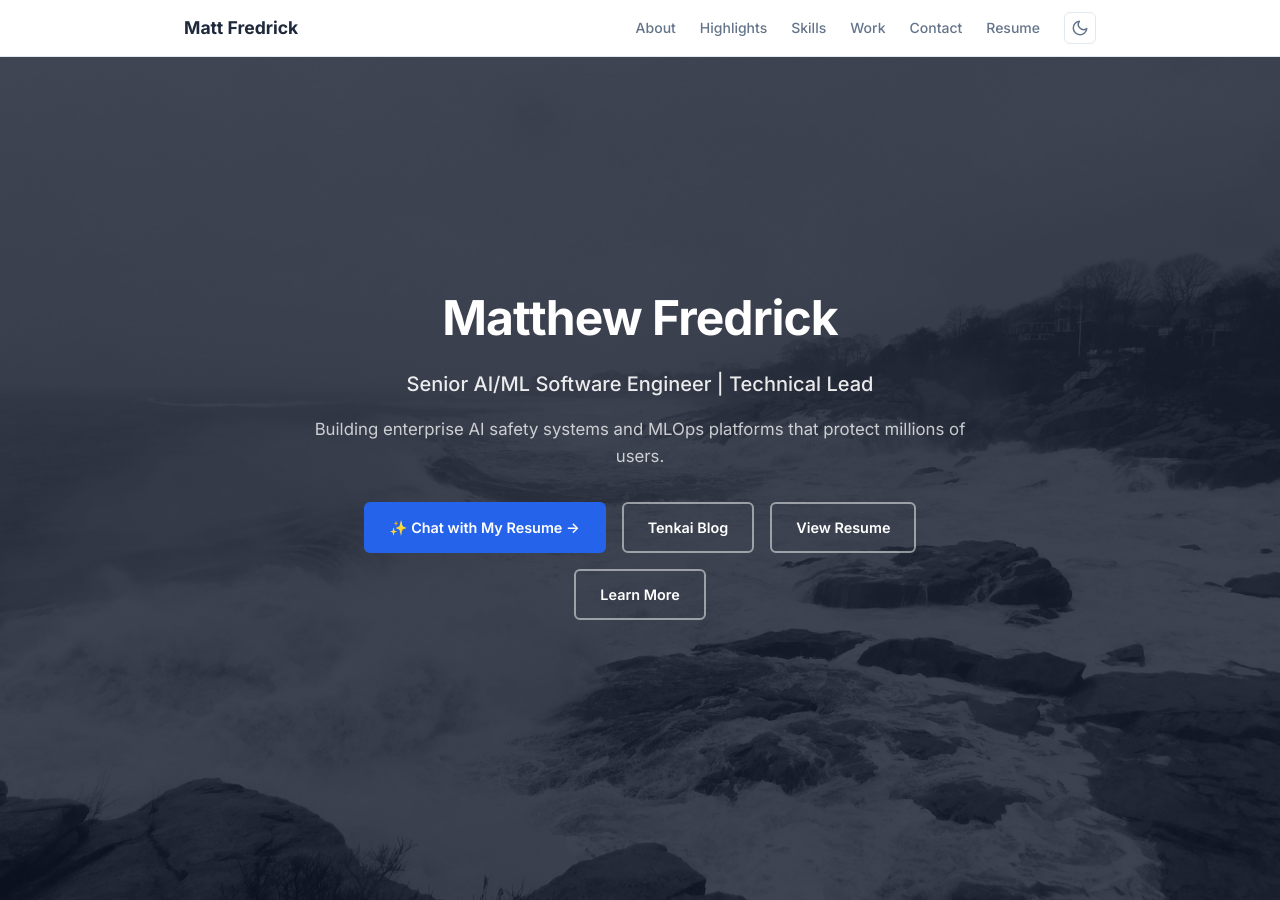
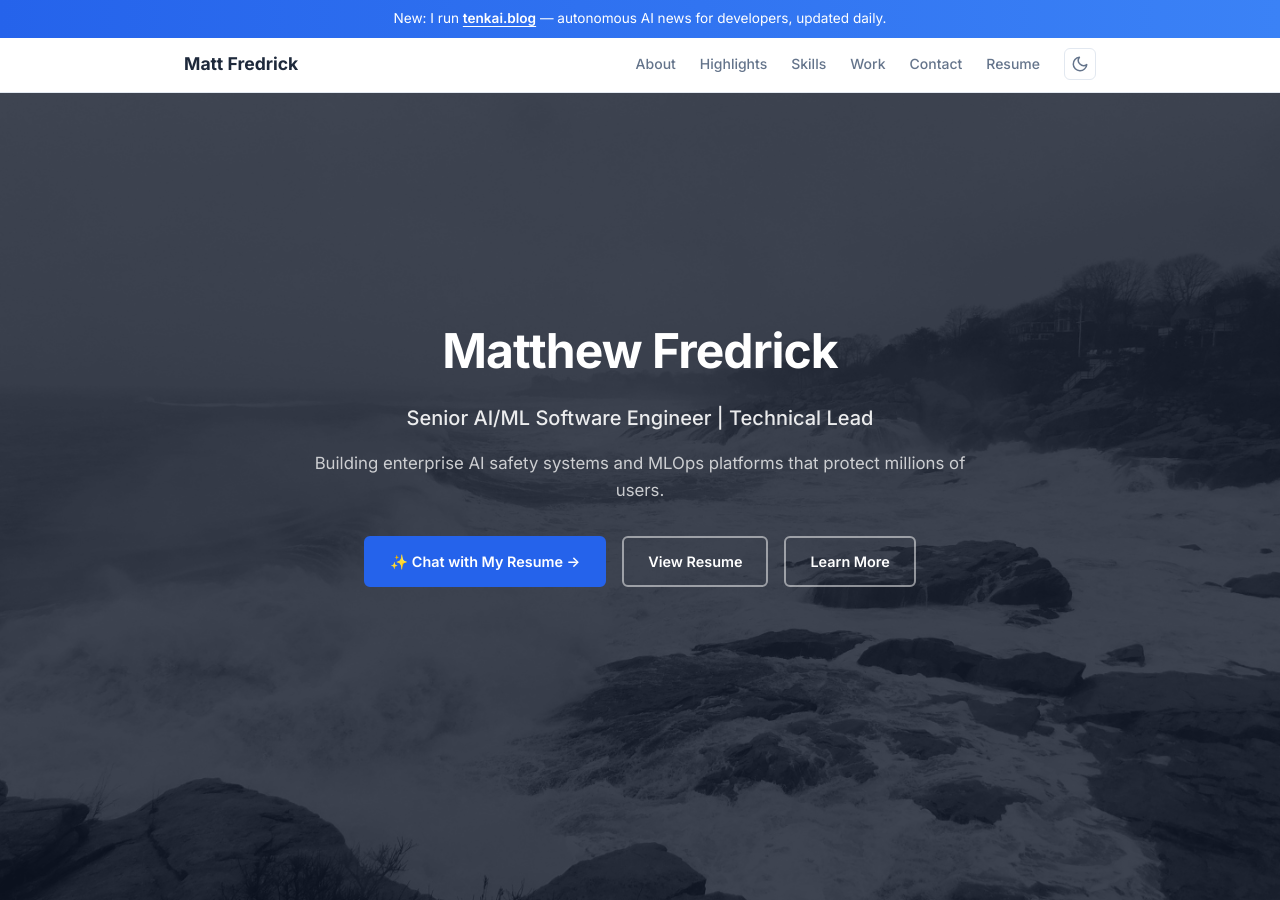
Before and after one commit to mcfredrick/mcfredrick.github.io, a Jekyll site: the page built from index.html, in a window 1280 px wide and 900 px high. Built offline with Jekyll 4.4.1, drawn with Linux system fonts in a browser that asks for light colours.

Commit message:
Replace hero blog button with fixed top banner for Tenkai Blog
Co-Authored-By: Claude Sonnet 4.6 <noreply@anthropic.com>

```diff
--- a/_layouts/default.html
+++ b/_layouts/default.html
@@ -4,6 +4,9 @@
   {% include head.html %}
 </head>
 <body>
+  <div class="site-banner">
+    <span>New: I run <a href="http://tenkai.blog" target="_blank" rel="noopener">tenkai.blog</a> &mdash; autonomous AI news for developers, updated daily.</span>
+  </div>
   {% include nav.html %}
   <main>
     {{ content }}
--- a/_sass/_nav.scss
+++ b/_sass/_nav.scss
@@ -1,6 +1,30 @@
+.site-banner {
+  position: fixed;
+  top: 0;
+  left: 0;
+  right: 0;
+  z-index: 101;
+  background: linear-gradient(90deg, $blue 0%, $blue-light 100%);
+  color: #fff;
+  text-align: center;
+  padding: 0.5rem 1rem;
+  font-size: 0.85rem;
+
+  a {
+    color: #fff;
+    font-weight: 600;
+    text-decoration: underline;
+    text-underline-offset: 3px;
+
+    &:hover {
+      opacity: 0.85;
+    }
+  }
+}
+
 .nav {
   position: fixed;
-  top: 0;
+  top: 2.25rem;
   left: 0;
   right: 0;
   z-index: 100;
--- a/index.html
+++ b/index.html
@@ -10,7 +10,6 @@ layout: default
     <p class="hero__tagline">Building enterprise AI safety systems and MLOps platforms that protect millions of users.</p>
     <div class="hero__cta">
       <a href="https://mcfredrick.github.io/resume-rag" class="btn btn--primary" target="_blank" rel="noopener">✨ Chat with My Resume &rarr;</a>
-      <a href="http://tenkai.blog" class="btn btn--outline" target="_blank" rel="noopener">Tenkai Blog</a>
       <a href="{{ '/resume' | relative_url }}" class="btn btn--outline">View Resume</a>
       <a href="#about" class="btn btn--outline">Learn More</a>
     </div>
```
